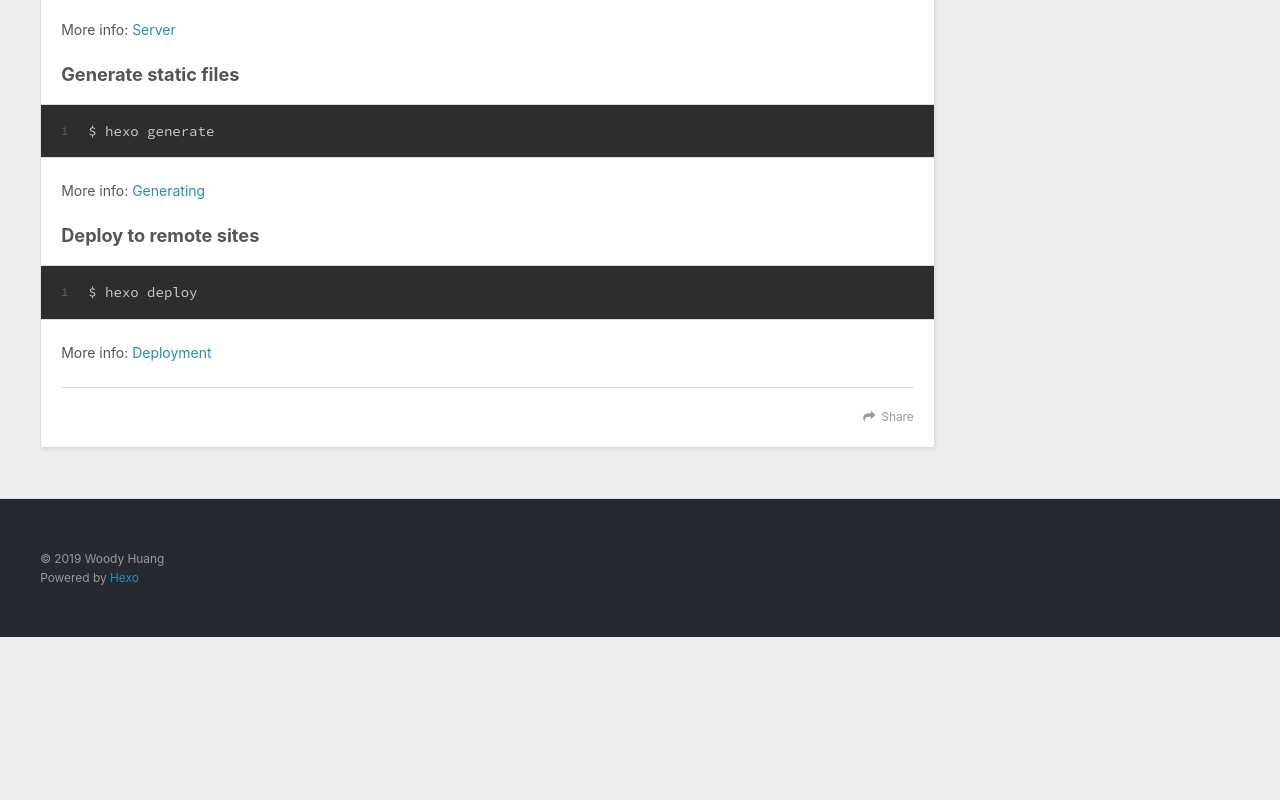
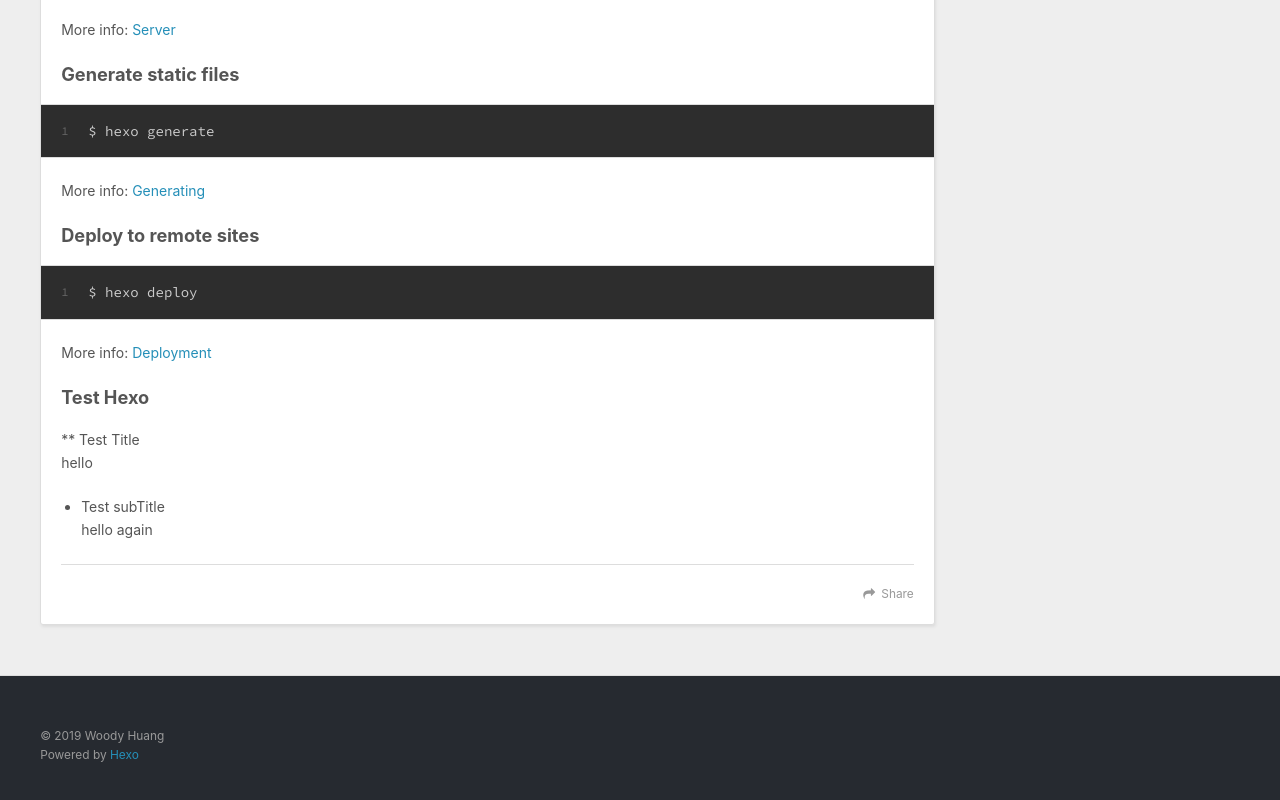
Before and after one commit to woody8876/woody8876.github.io, a plain HTML site: page 2019/10/31/hello-world/index.html in a window 1280 px wide. Shown: the part 827-1627 px from the top of the page. Before the commit the page ends 1464 px from the top, so only its background shows below. Drawn offline with nearby package versions, Linux system fonts and the light colour scheme.

Commit message:
Site updated: 2019-10-31 23:22:09

```diff
--- a/2019/10/31/hello-world/index.html
+++ b/2019/10/31/hello-world/index.html
@@ -14,7 +14,7 @@
 <meta property="og:site_name" content="Woody">
 <meta property="og:description" content="Welcome to Hexo! This is your very first post. Check documentation for more info. If you get any problems when using Hexo, you can find the answer in troubleshooting or you can ask me on GitHub. Quick">
 <meta property="og:locale" content="en">
-<meta property="og:updated_time" content="2019-10-31T14:27:49.834Z">
+<meta property="og:updated_time" content="2019-10-31T15:22:02.103Z">
 <meta name="twitter:card" content="summary">
 
     <link rel="alternate" href="/atom.xml" title="Woody" type="application/atom+xml">
@@ -101,6 +101,10 @@
 <h3 id="Deploy-to-remote-sites"><a href="#Deploy-to-remote-sites" class="headerlink" title="Deploy to remote sites"></a>Deploy to remote sites</h3><figure class="highlight bash"><table><tr><td class="gutter"><pre><span class="line">1</span><br></pre></td><td class="code"><pre><span class="line">$ hexo deploy</span><br></pre></td></tr></table></figure>
 
 <p>More info: <a href="https://hexo.io/docs/deployment.html" target="_blank" rel="noopener">Deployment</a></p>
+<h3 id="Test-Hexo"><a href="#Test-Hexo" class="headerlink" title="Test Hexo"></a>Test Hexo</h3><p>** Test Title<br>    hello</p>
+<ul>
+<li>Test subTitle<br>  hello again</li>
+</ul>
 
 
     </div>
```
Also changed, not shown: index.html (+4 -0 lines).
